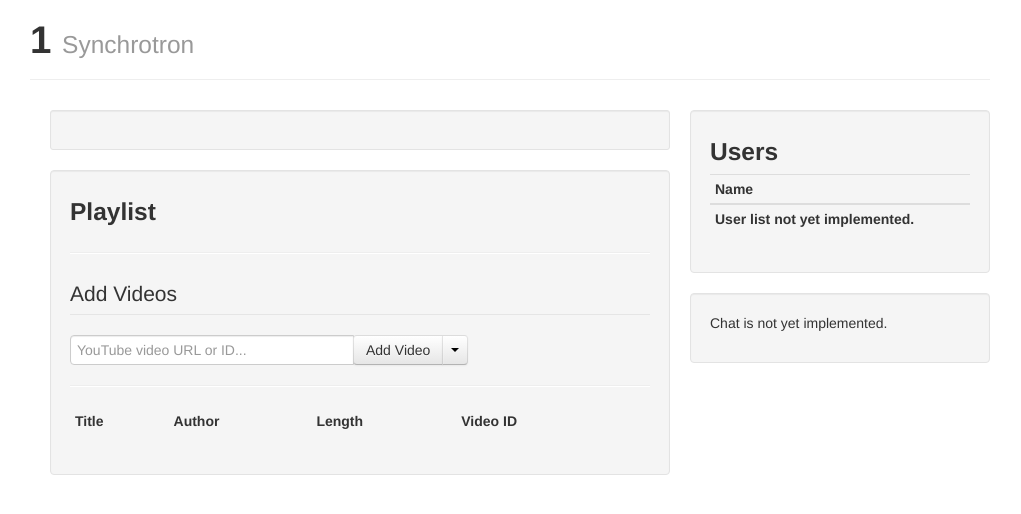
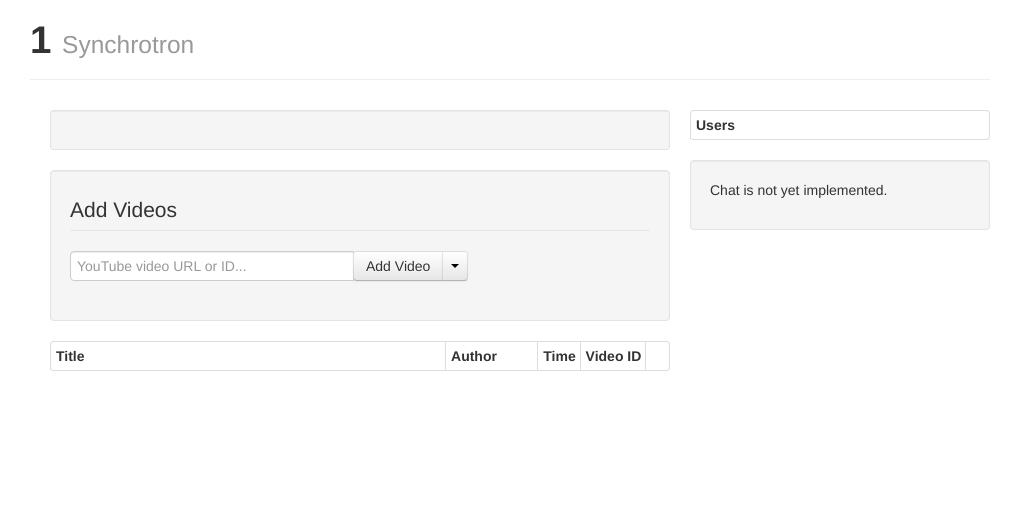
Before and after one commit to Forkk/Synctron, a Flask app: page /room/1 in a window 1280 px wide. Shown: the top 514 px of the page, without its empty margins (120-1141 px from the left). Run offline with Flask 2, Linux system fonts and the light colour scheme; lists and menus that the app fills with data are empty; some libraries are stand-ins or nearby versions.

Commit message:
Made some more UI changes and implemented some basic user list stuff.
The user list system is likely to change drastically. The current implementation is mostly tempoarary.

```diff
--- a/synchrotron/templates/player.j2
+++ b/synchrotron/templates/player.j2
@@ -29,6 +29,29 @@
 {
 	margin-top: 2px;
 	margin-bottom: 2px;
+}
+
+td.expand,
+th.expand
+{
+	width: 100%;
+}
+
+.trunc-extra
+{
+	overflow: hidden;
+	text-overflow: ellipsis;
+}
+
+.playlist-table
+{
+	white-space: nowrap;
+	table-layout: fixed;
+}
+
+.monospace
+{
+	font-family: monospace;
 }
 
 </style>
@@ -155,7 +178,7 @@ function onYouTubeIframeAPIReady()
 		width: "592",
 		height: "333",
 		videoId: "",
-		playerVars: { enablejsapi: 1 },
+		playerVars: { enablejsapi: 1, wmode: "opaque", },
 		events: {
 			onStateChange: function(event)
 			{
@@ -199,9 +222,68 @@ function onYouTubeIframeAPIReady()
 
 	}
 
+	$("#change-nick-button").click(function(evt)
+	{
+		var newNick = $("#change-nick-input").val();
+		if (newNick.length > 0)
+		{
+			console.log("Asking the server to change nick to " + newNick);
+			sendAction({ "action": "changenick", "newnick": newNick });
+		}
+		$("#change-nick-modal").modal("hide");
+	});
+
 	initWebSocket();
 };
 
+
+/////////////////////////
+//// USER LIST LOGIC ////
+/////////////////////////
+
+var userlistObj = [];
+
+function updateUserListTable()
+{
+	$("#userlist-body").html("");
+	userlistObj.forEach(function(entry, index)
+	{
+		var row = $("<tr id='ulist-" + index + "'>")
+
+		var usernameCol = $("<td class='expand'>" + entry.name + "</td>")
+
+		row.append(usernameCol);
+
+		if (entry.isyou)
+		{
+			row.addClass("info");
+
+			var changeNameCol = $("<td></td>");
+			var changeNameBtn = $("<button type='button' class='btn btn-primary btn-mini' data-toggle='modal' data-target='#change-nick-modal'>Change</a>");
+			changeNameCol.append(changeNameBtn);
+
+			row.append(changeNameCol);
+		}
+		else
+		{
+			row.append("<td></td>");
+		}
+
+		$("#userlist-body").append(row);
+	});
+}
+
+function addUserListEntry(data, index, shouldUpdateUserList)
+{
+	var entry = {
+		name: data.username,
+		isyou: data.isyou,
+	};
+	userlistObj.splice(index, 0, entry);
+
+	if (shouldUpdateUserList === undefined || shouldUpdateUserList === true)
+		updateUserListTable();
+}
 
 
 ////////////////////////
@@ -236,14 +318,20 @@ function updatePlaylistElement()
 
 		// Build the rows and columns of the table.
 		var row = $("<tr id='plist-" + index + "'>");
-		var titleCol = $("<td>");
-		var authorCol= $("<td>" + entry.author + "</td>");
+		var titleCol = $("<td class='trunc-extra'>");
+		var authorCol= $("<td class='trunc-extra'>" + entry.author + "</td>");
 		var timeCol  = $("<td>" + getTimeStr(entry.duration) + "</td>");
-		var idCol    = $("<td>" + entry.id + "</td>");
+		var idCol    = $("<td class='monospace'></td>");
 		var closeCol = $("<td>");
 
-		var titleLnk = $("<a href='#'>" + entry.title + "</a>").click(index, changeVideoClickFunc);
+		titleCol.attr("title", entry.title);
+		authorCol.attr("title", entry.author);
+
+		var titleLnk = $("<a href='#' class='trunc-extra'>" + entry.title + "</a>").click(index, changeVideoClickFunc);
 		var closeBtn = $("<button type='button' class='close'>&times;</button>").click(index, removeVideoClickFunc);
+
+		var idLnk    = $("<a href='http://youtu.be/" + entry.id + "' target='_blank'>" + entry.id + "</a>");
+		idCol.append(idLnk);
 
 		row.append(titleCol);
 		row.append(authorCol);
@@ -251,7 +339,7 @@ function updatePlaylistElement()
 		row.append(idCol);
 		row.append(closeCol);
 
-		titleCol.append(titleLnk);
+		titleCol.append($("<div class='trunc-extra'></div>").append(titleLnk));
 		closeCol.append(closeBtn);
 
 		if (index === playlist_pos)
@@ -527,7 +615,7 @@ actions =
 		changeCurrentTime(data.video_time);
 	},
 
-	playlistupdate: function (data, sock)
+	playlistupdate: function(data, sock)
 	{
 		// For now, we clear the playlist and reload info every time it changes.
 		// In the future, we'll do this in a more efficient way, but for now I just want to get it working.
@@ -542,6 +630,17 @@ actions =
 
 		updatePlaylistElement();
 	},
+
+	userlistupdate: function(data, sock)
+	{
+		// Same as above in playlistupdate.
+		userlistObj = [];
+
+		data.userlist.forEach(function(user, index)
+		{
+			addUserListEntry(user);
+		});
+	}
 }
 
 </script>
@@ -563,10 +662,6 @@ actions =
 		</div>
 
 		<div class="well">
-			<h3 class="small-margins">Playlist</h3>
-
-			<hr />
-
 			<form name="videoform" id="videoform" action="javascript:void(0);" class="form-inline">
 				<fieldset>
 					<legend>Add Videos</legend>
@@ -587,17 +682,24 @@ actions =
 					</div>
 				</fieldset>
 			</form>
+		</div>
 
-			<hr />
+		<table class="table table-hover table-condensed table-bordered playlist-table">
+			<colgroup>
+				<col width="48%" />
+				<col width="24%" />
+				<col width="11%" />
+				<col width="17%" />
+				<col width="24px" />
+			</colgroup>
 
-			<table class="table table-hover table-condensed">
 			<thead>
 				<tr>
-						<th>Title</th>
+					<th class="expand">Title</th>
 					<th>Author</th>
-						<th>Length</th>
+					<th>Time</th>
 					<th>Video ID</th>
-						<th></th>
+					<th>
 				</tr>
 			</thead>
 
@@ -605,24 +707,18 @@ actions =
 			</tbody>
 		</table>
 	</div>
-	</div>
 
 	<div class="span4">
-		<div class="well">
-			<h3 class="small-margins">Users</h3>
-
-			<table class="table table-hover table-condensed">
+		<table class="table table-hover table-condensed table-bordered">
+			<thead>
 				<tr>
-					<th>Name</th>
+					<th colspan="1">Users</th>
 				</tr>
+			</thead>
 
 			<tbody id="userlist-body">
-					<tr>
-						<th>User list not yet implemented.</th>
-					</tr>
 			</tbody>
 		</table>
-		</div>
 
 		<div class="well">
 			<p>Chat is not yet implemented.</p>
@@ -630,4 +726,19 @@ actions =
 	</div>
 </div>
 
+
+<div id="change-nick-modal" class="modal hide fade">
+	<div class="modal-header">
+		<button type="button" class="close" data-dismiss="modal" aria-hidden="true">&times;</button>
+		<h3>Change Nickname</h3>
+	</div>
+	<div class="modal-body">
+		<p>Please enter a new nickname for yourself:</p>
+		<input type="text" class="span6" placeholder="New nickname..." id="change-nick-input"></input>
+	</div>
+	<div class="modal-footer">
+		<button class="btn btn-primary" id="change-nick-button">Change Nick</a>
+	</div>
+</div>
+
 {% endblock %}
--- a/wsapi/room.py
+++ b/wsapi/room.py
@@ -237,6 +237,10 @@ class Room:
 
 	#### USER STUFF ####
 
+	def user_list_update(self):
+		"""Called when the user list changes. Sends userlistupdate to all users."""
+		[user.send_userlistupdate() for user in self.users]
+
 	def add_user(self, user):
 		"""
 		Adds the given user to the room.
@@ -248,6 +252,7 @@ class Room:
 		self.users.append(user)
 		user.send_setvideo()
 		user.send_playlistupdate()
+		self.user_list_update()
 
 	def remove_user(self, user):
 		"""
@@ -257,6 +262,7 @@ class Room:
 		"""
 		print("%s left room %s." % (user, self.room_id))
 		self.users.remove(user)
+		self.user_list_update()
 
 
 	################
```
Also changed, not shown: wsapi/user.py (+32 -0 lines). Lines whose indentation alone changed are shown as unchanged.
